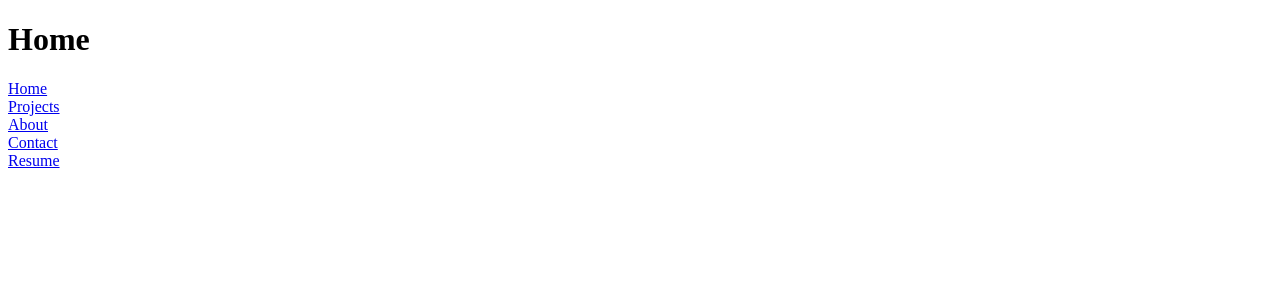
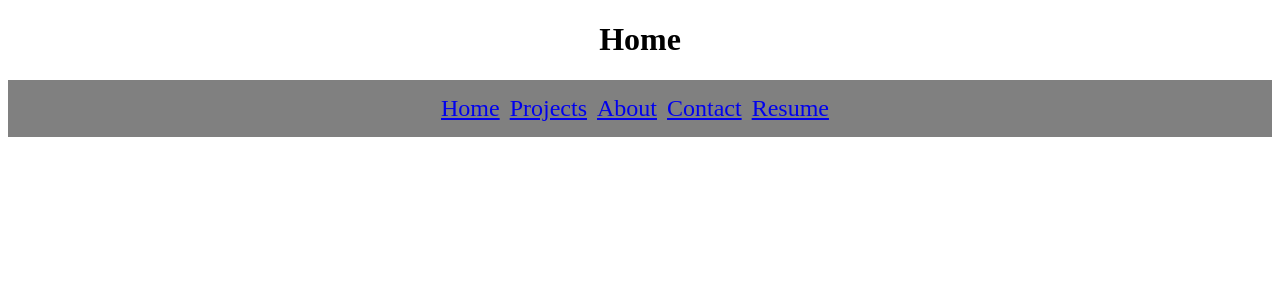
Before and after one commit to CwispyNoodles/portfolio, a React (Vite) app: page /#/ in a window 1280 px wide. Shown: the top 300 px of the page. Built offline with nearby package versions, Linux system fonts and the light colour scheme.

Commit message:
added navbar

```diff
--- a/src/App.css
+++ b/src/App.css
@@ -40,3 +40,20 @@
 .read-the-docs {
   color: #888;
 } */
+
+.header{
+  text-align: center;
+}
+
+.navbar{
+  background-color: hsl(0, 0%, 50%);
+  justify-content: center;
+  display: flex;
+  padding-top: 15px;
+  padding-bottom: 15px;
+}
+
+.link{
+  padding-right: 10px;
+  font-size: 1.5em;
+}
--- a/src/components/Header.jsx
+++ b/src/components/Header.jsx
@@ -5,7 +5,7 @@ function Header(props){
     const title = props.title;
 
     return(
-        <header>
+        <header className="header">
             <h1>{title}</h1>
             <Navbar></Navbar>
         </header>
--- a/src/components/Navbar.jsx
+++ b/src/components/Navbar.jsx
@@ -2,13 +2,13 @@ import { Link } from "react-router-dom";
 
 function Navbar(){
     return(
-        <>
-            <Link to="/">Home</Link><br />
-            <Link to="/Projects">Projects</Link><br />
-            <Link to="/About">About</Link><br />
-            <Link to="/Contact">Contact</Link><br />
-            <Link to="/Resume">Resume</Link>
-        </>
+        <div className="navbar">
+            <Link to="/" className="link">Home</Link><br />
+            <Link to="/Projects" className="link">Projects</Link><br />
+            <Link to="/About" className="link">About</Link><br />
+            <Link to="/Contact" className="link">Contact</Link><br />
+            <Link to="/Resume" className="link">Resume</Link>
+        </div>
     );
 }
 
```
